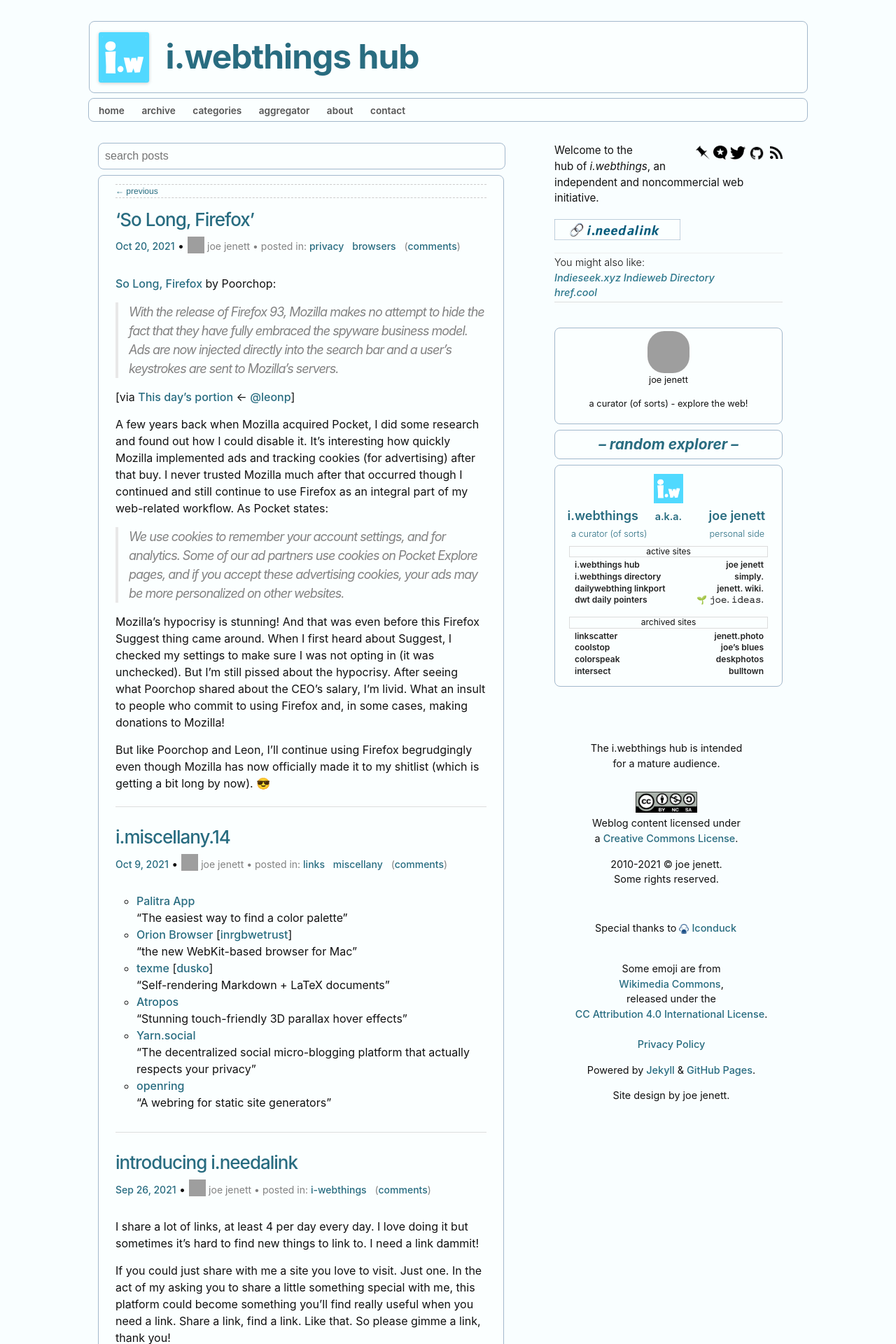
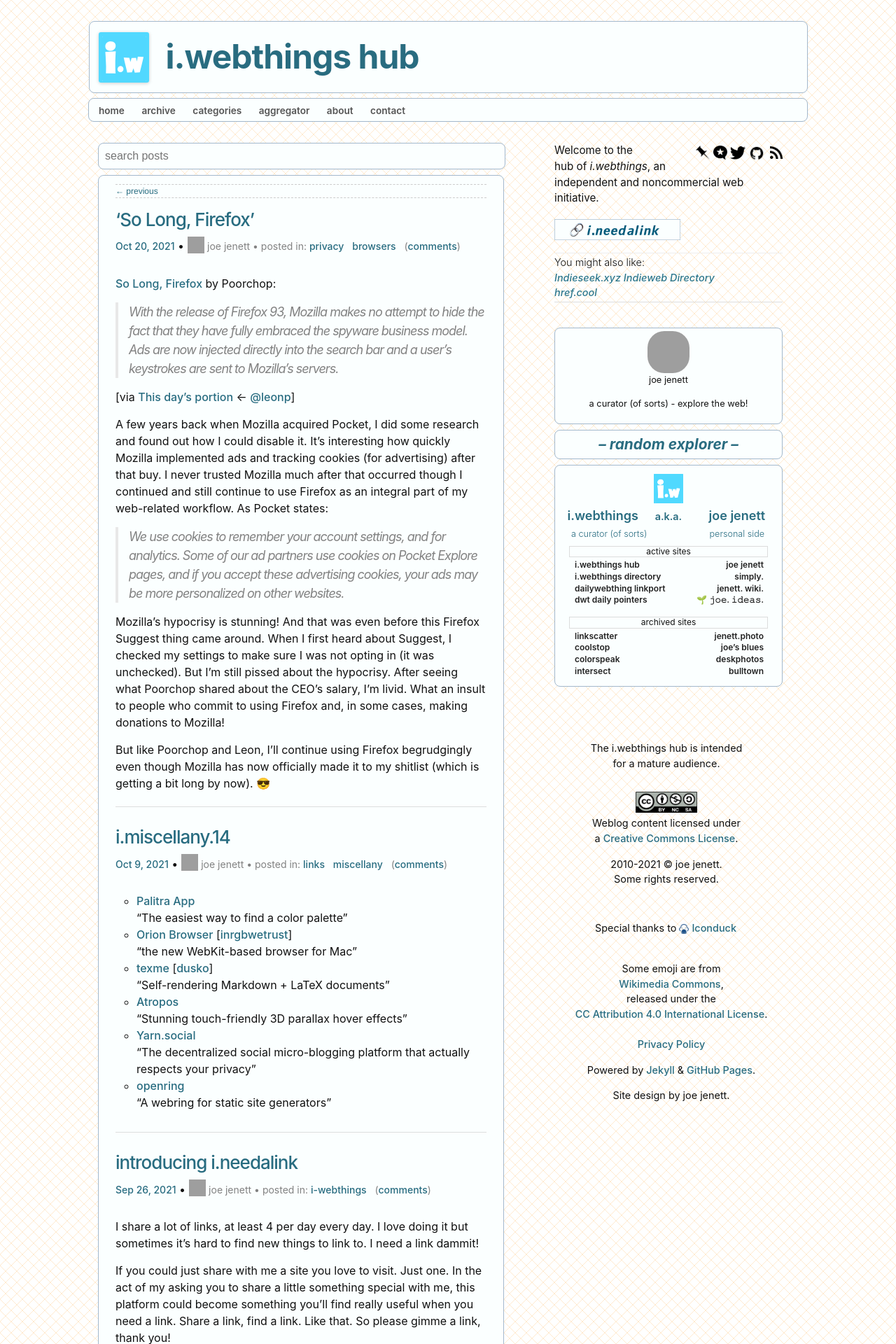
Before and after one commit to joejenett/i.webthings, a Jekyll site: the page built from index.md, in a window 1280 px wide. Shown: the top 1920 px of the page at 70% size. Built offline with Jekyll 4.4.1, drawn with Linux system fonts in a browser that asks for light colours; comment, search, counter and statistics services are not loaded; grey boxes are pictures that could not be loaded.

Commit message:
Update style.css

```diff
--- a/css/style.css
+++ b/css/style.css
@@ -15,7 +15,11 @@ line-height:1.45em;
 } */
 
 body {
-background-color: #f9feff;
+/*background-color: #f9feff;*/
+background: linear-gradient(45deg, transparent 49%, #ffeacf 49% 51%, transparent 51%) , linear-gradient(-45deg, transparent 49%, #ffeacf 49% 51%, transparent 51%);
+        background-size: 1em 1em;
+        background-color: #fff;
+        opacity: 1
 }
 a, ul.post-list li a {
 color: #286c80;
```
